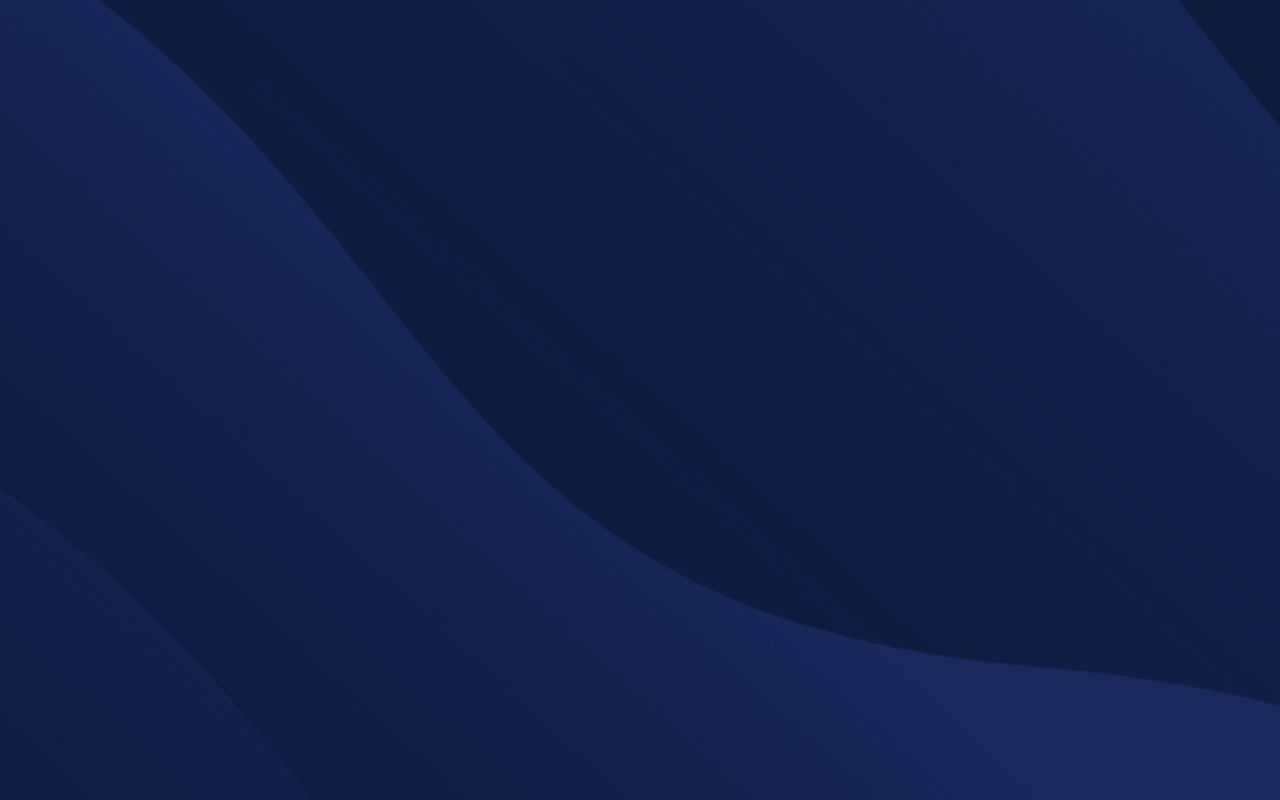
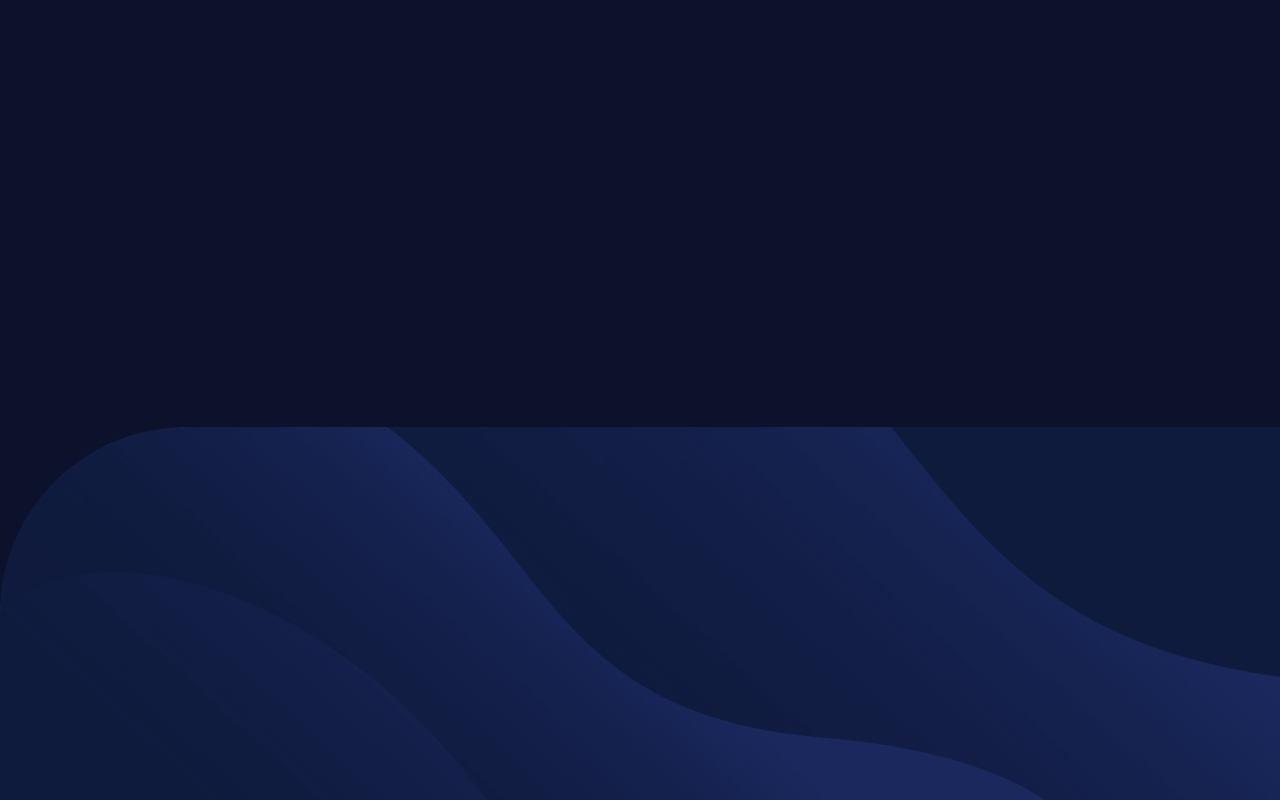
Before and after one commit to BrunnoHibbeln/data-storage-component, a Next.js app: page / in a window 1280 px wide. Built offline with nearby package versions, Linux system fonts and the light colour scheme.

Commit message:
modifying `background`

```diff
--- a/app/layout.js
+++ b/app/layout.js
@@ -7,16 +7,11 @@ const raleway = Raleway({
   weight: ['400', '700'],
 })
 
-export const metadata = {
-  title: 'Create Next App',
-  description: 'Generated by create next app',
-}
-
 export default function RootLayout({ children }) {
   return (
     <html lang="en">
       <body
-        className={`${raleway.variable} font-raleway bg-mobile bg-dark-blue xl:bg-desktop h-screen bg-cover bg-center bg-no-repeat`}
+        className={`${raleway.variable} h-screen bg-dark-blue bg-mobile bg-cover bg-center bg-no-repeat font-raleway md:bg-desktop md:bg-contain md:bg-bottom`}
       >
         {children}
       </body>
--- a/tailwind.config.js
+++ b/tailwind.config.js
@@ -19,7 +19,9 @@ module.exports = {
       fontFamily: {
         raleway: ['var(--font-raleway)'],
       },
-      fontSize: '0.875rem',
+      fontSize: {
+        body: '0.875rem',
+      },
       backgroundImage: {
         mobile: ['url(./images/bg-mobile.png)'],
         desktop: ['url(./images/bg-desktop.png)'],
```
